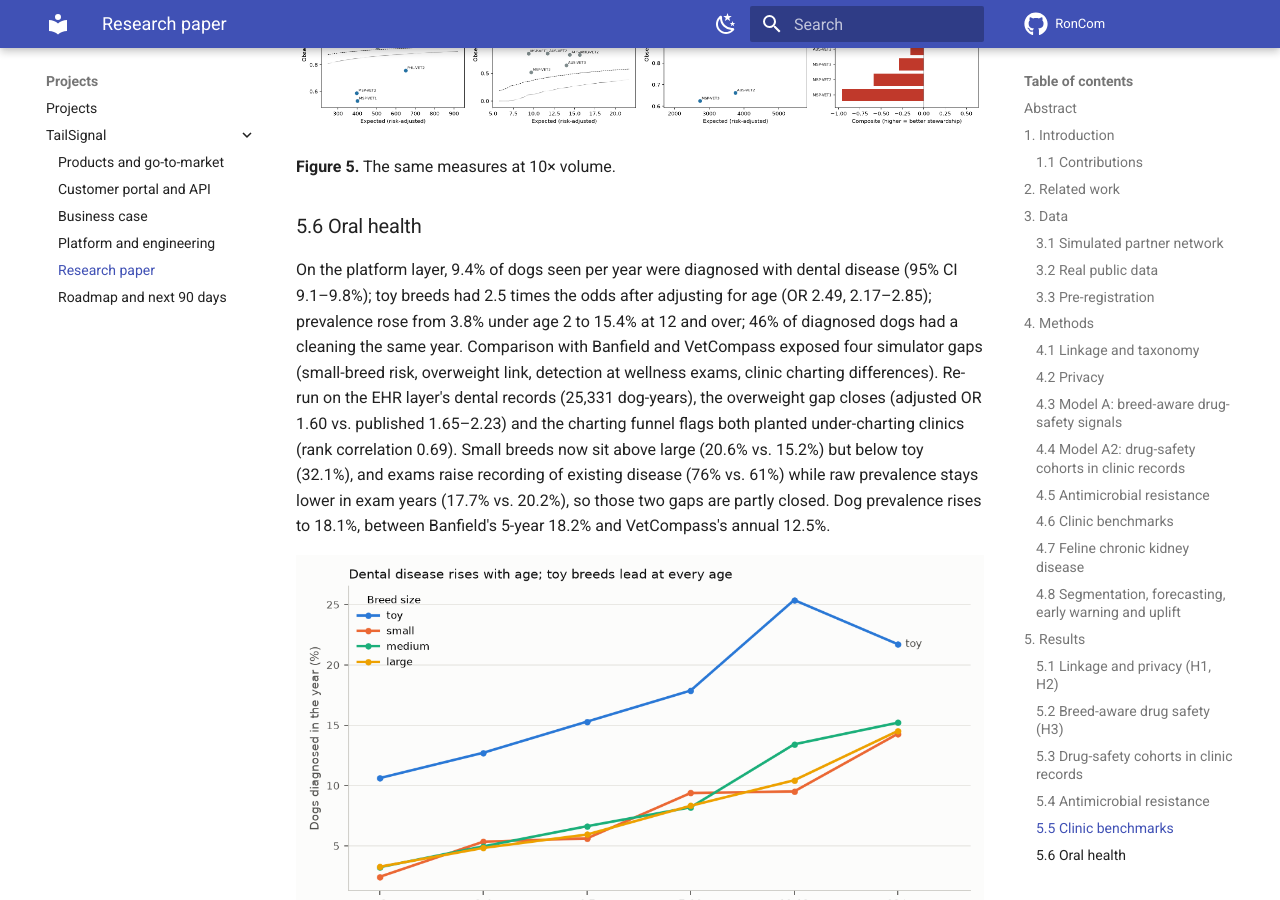
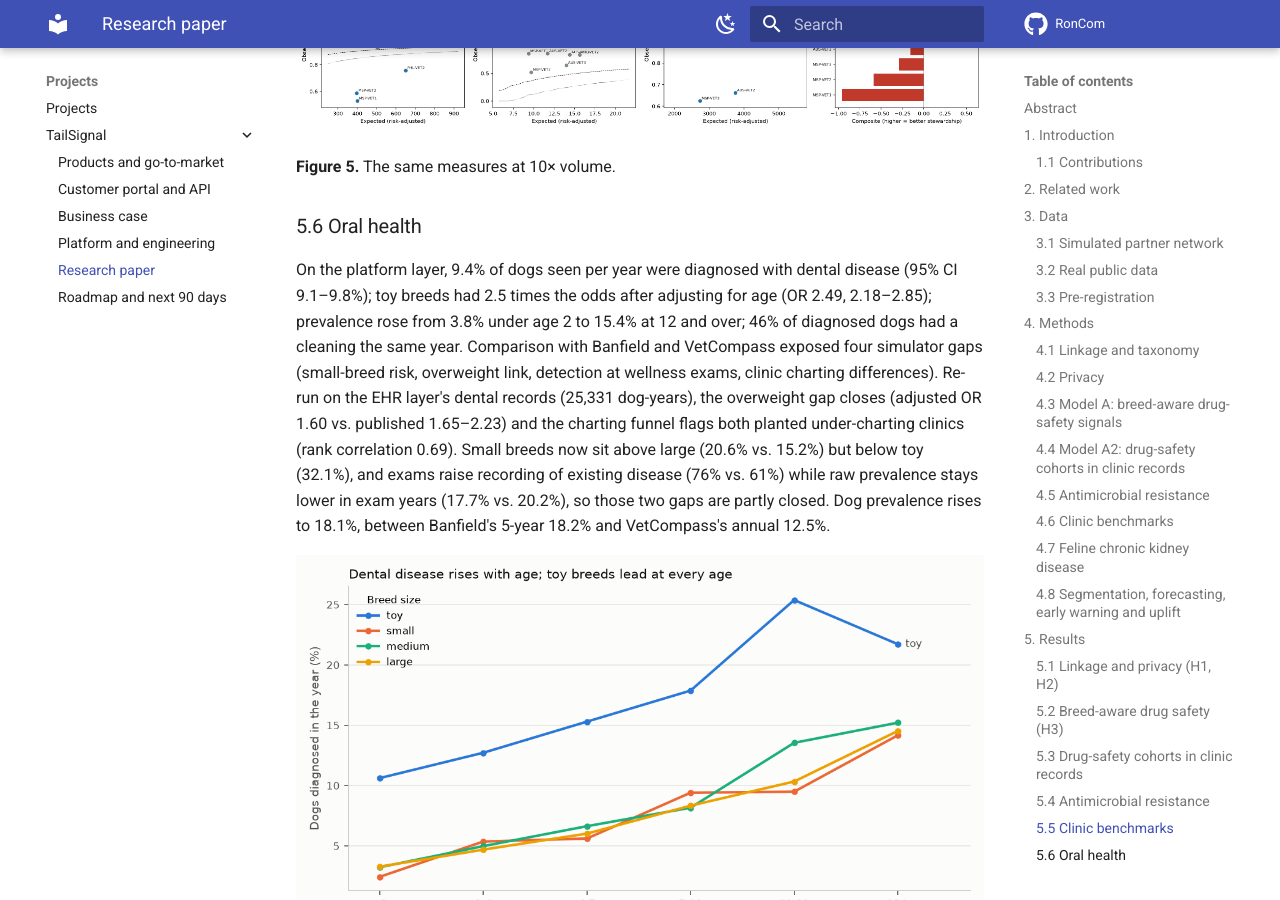
Before and after one commit to RonCom/RonCom.github.io, an MkDocs documentation site: the page built from docs/projects/tailsignal/paper.md, in a window 1280 px wide and 900 px high, scrolled down 15420 px. Built offline with MkDocs 1.6.1 and Material for MkDocs 9.7.7, drawn with Linux system fonts in a browser that asks for light colours.

Commit message:
Redraw the oral health chart from a rerun of the oral health model
Rerunning tailsignal.models.oral_health on the current warehouse moves the toy-breed odds ratio's
lower bound from 2.17 to 2.18; the paper now quotes 2.49 (2.18-2.85). The other oral-health figures
the site cites (9.4%, 3.8%, 15.4%, 46%) are unchanged at the precision quoted.

```diff
--- a/docs/projects/tailsignal/paper.md
+++ b/docs/projects/tailsignal/paper.md
@@ -447,7 +447,7 @@ Six of nine clinics have 90% rank intervals spanning four or more positions.
 ### 5.6 Oral health
 
 On the platform layer, 9.4% of dogs seen per year were diagnosed with dental disease (95% CI 9.1–9.8%); toy breeds had 2.5 times the
-odds after adjusting for age (OR 2.49, 2.17–2.85); prevalence rose from 3.8% under age 2 to 15.4% at 12 and over; 46% of
+odds after adjusting for age (OR 2.49, 2.18–2.85); prevalence rose from 3.8% under age 2 to 15.4% at 12 and over; 46% of
 diagnosed dogs had a cleaning the same year. Comparison with Banfield and VetCompass exposed four simulator gaps
 (small-breed risk, overweight link, detection at wellness exams, clinic charting differences). Re-run on the EHR
 layer's dental records (25,331 dog-years), the overweight gap closes (adjusted OR 1.60 vs. published 1.65–2.23) and the
```
Also changed, not shown: docs/assets/tailsignal/oral_health.png.
